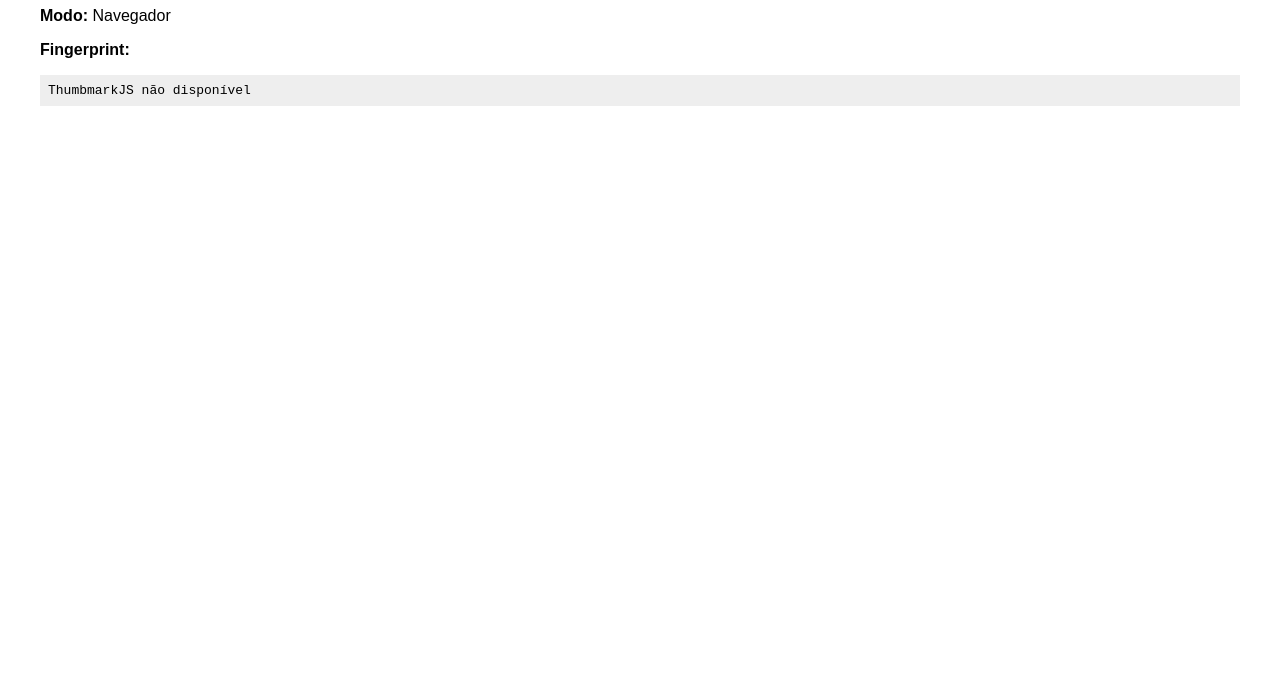
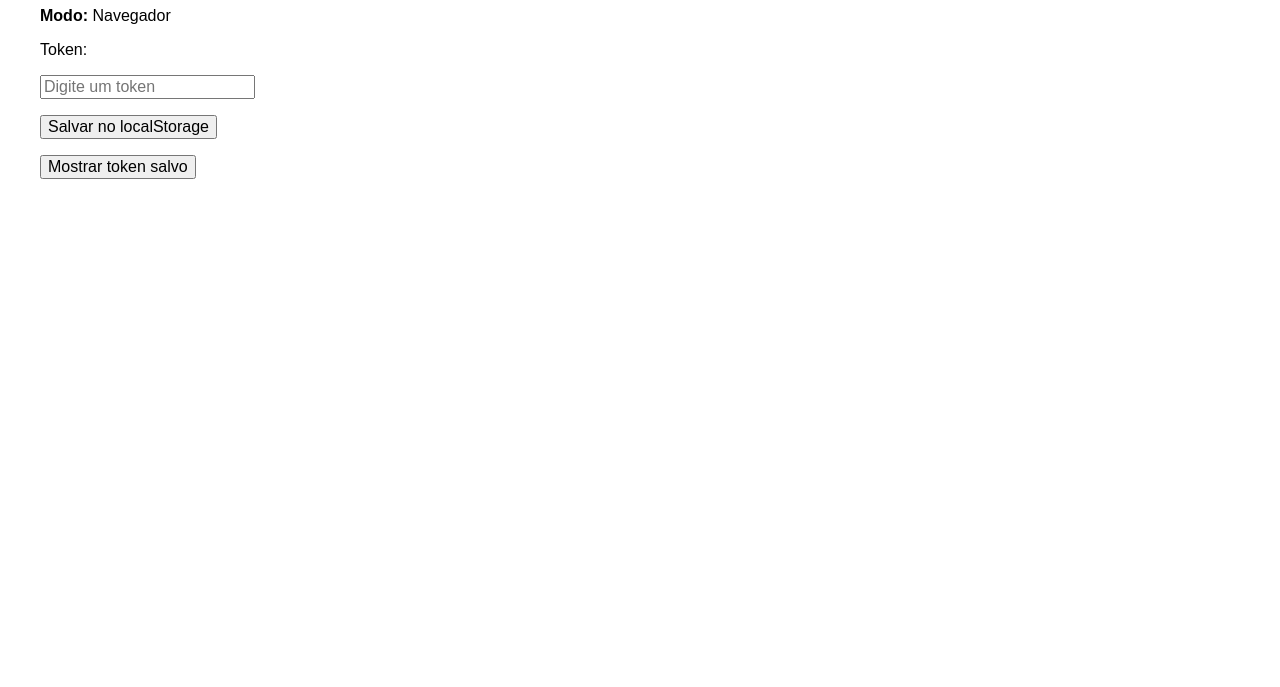
Before and after one commit to RodrigoQuintas/storage-pwa, a plain HTML site: page index.html in a window 1280 px wide. Shown: the part 113-800 px from the top of the page. Drawn offline with Linux system fonts and the light colour scheme.

Commit message:
feat: initial PWA storage test

```diff
--- a/index.html
+++ b/index.html
@@ -2,43 +2,49 @@
 <html lang="pt-BR">
 <head>
   <meta charset="UTF-8" />
-  <title>ThumbmarkJS no PWA</title>
   <meta name="viewport" content="width=device-width, initial-scale=1.0" />
+  <title>PWA Storage Test</title>
   <link rel="manifest" href="manifest.json" />
   <meta name="theme-color" content="#ffffff" />
   <style>
     body { font-family: sans-serif; padding: 2rem; }
-    code { background: #eee; padding: 0.5rem; display: block; margin-top: 1rem; }
+    input, button { font-size: 1rem; margin-top: 1rem; display: block; }
   </style>
 </head>
 <body>
-  <h1>ThumbmarkJS PWA Teste</h1>
-  <p><strong>Modo:</strong> <span id="mode">Detectando...</span></p>
-  <p><strong>Fingerprint:</strong></p>
-  <code id="fingerprint">Carregando...</code>
+  <h1>Teste de localStorage no PWA</h1>
+  <p><strong>Modo:</strong> <span id="mode"></span></p>
 
-  <!-- ThumbmarkJS UMD via CDN -->
-  <script src="https://cdn.jsdelivr.net/npm/@thumbmarkjs/thumbmarkjs/dist/thumbmark.umd.js"></script>
+  <label for="token">Token:</label>
+  <input type="text" id="token" placeholder="Digite um token" />
+  <button onclick="salvarToken()">Salvar no localStorage</button>
+  <button onclick="mostrarToken()">Mostrar token salvo</button>
+  <p id="resultado"></p>
+
   <script>
-    const modeEl = document.getElementById('mode');
-    const fpEl = document.getElementById('fingerprint');
+    // Detecta se está rodando como PWA
+    const isStandalone = window.matchMedia('(display-mode: standalone)').matches ||
+                         window.navigator.standalone === true;
+    document.getElementById('mode').textContent = isStandalone ? 'PWA' : 'Navegador';
 
-    const isStandalone =
-      window.matchMedia('(display-mode: standalone)').matches ||
-      window.navigator.standalone === true;
-    modeEl.innerText = isStandalone ? 'PWA Instalado' : 'Navegador';
+    function salvarToken() {
+      const token = document.getElementById('token').value;
+      localStorage.setItem('user_token', token);
+      document.getElementById('resultado').textContent = '✅ Token salvo com sucesso.';
+    }
 
-    if (typeof ThumbmarkJS !== 'undefined' && ThumbmarkJS.getFingerprint) {
-      ThumbmarkJS.getFingerprint()
-        .then(fp => {
-          fpEl.innerText = fp;
-        })
-        .catch(err => {
-          fpEl.innerText = 'Erro ao gerar fingerprint';
-          console.error(err);
-        });
-    } else {
-      fpEl.innerText = 'ThumbmarkJS não disponível';
+    function mostrarToken() {
+      const token = localStorage.getItem('user_token');
+      if (token) {
+        document.getElementById('resultado').textContent = `🧠 Token armazenado: ${token}`;
+      } else {
+        document.getElementById('resultado').textContent = '❌ Nenhum token encontrado.';
+      }
+    }
+
+    // Register Service Worker
+    if ('serviceWorker' in navigator) {
+      navigator.serviceWorker.register('service-worker.js');
     }
   </script>
 </body>
```
Also changed, not shown: package.json (deleted, +0 -15 lines), 1 other file.
